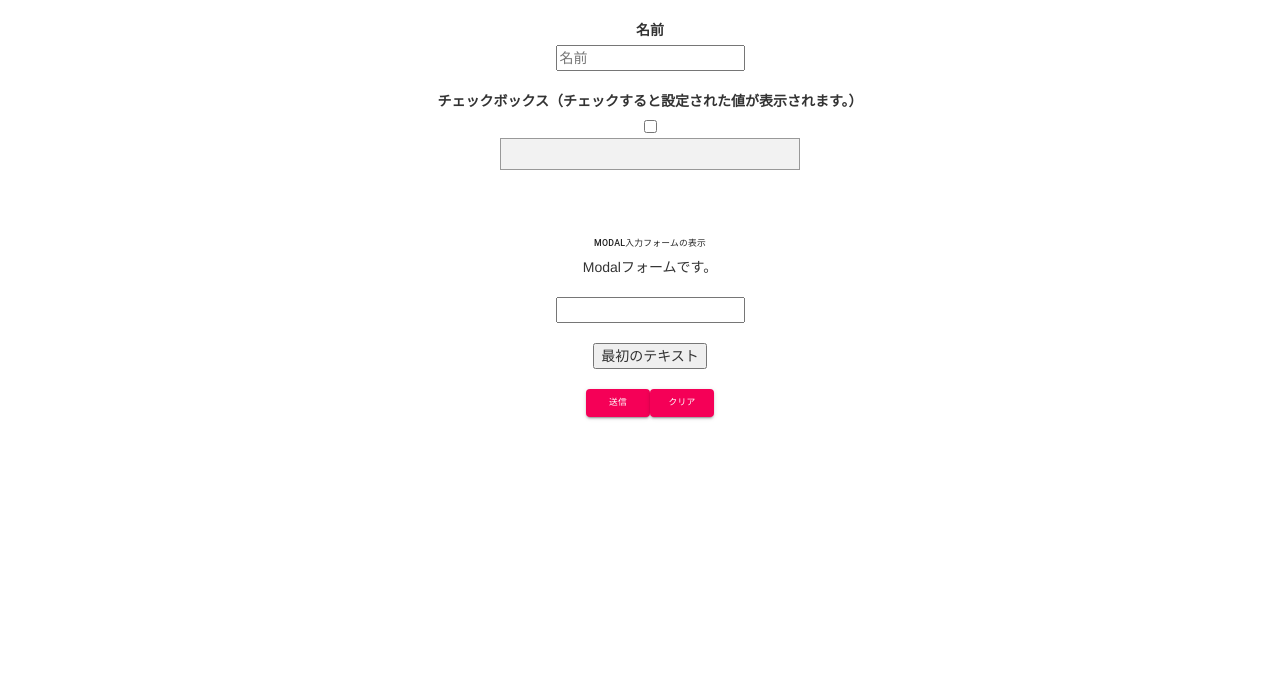
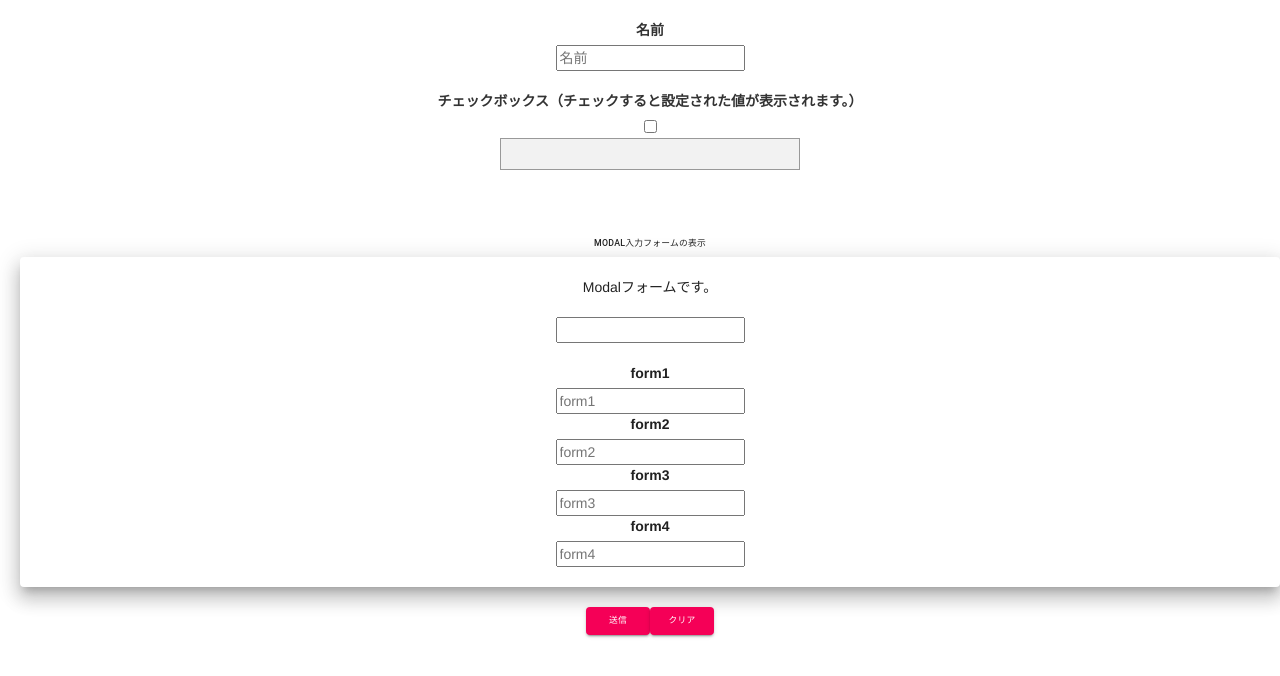
Before and after one commit to Onepiece2424/selfintroduction, a React (Create React App) app: page / in a window 1280 px wide. Both pictures are taken after a click on the button "MODAL入力フォームの表示". Shown: the top 676 px of the page. Built offline with nearby package versions, Linux system fonts and the light colour scheme.

Commit message:
不要な部分をコメントアウトし、Paper componentでモーダルをスタイリング

```diff
--- a/src/components/modal/ModalForm.jsx
+++ b/src/components/modal/ModalForm.jsx
@@ -1,35 +1,43 @@
+import { Paper } from '@material-ui/core'
 import React from 'react'
-import { useSelector, useDispatch } from 'react-redux'
+// import { useSelector, useDispatch } from 'react-redux'
 import { Field } from 'redux-form'
 import renderField from '../renderField'
-import { buttonTextChange } from '../../modules/buttonText'
+// import { buttonTextChange } from '../../modules/buttonText'
 
 const ModalForm = () => {
 
-  const buttonText = useSelector(state => state.buttonText)
-  const dispatch = useDispatch();
+  // const buttonText = useSelector(state => state.buttonText)
+  // const dispatch = useDispatch();
 
   // ボタンクリック後にテキスト変化
-  const buttonClick = () => {
-    switch(buttonText.text) {
-    case '最初のテキスト':
-      dispatch(buttonTextChange('2回目のテキスト内容に変更'))
-      break
-    case '2回目のテキスト内容に変更':
-      dispatch(buttonTextChange('最初のテキスト'))
-      break
-    default:
-      break
-    }
-  }
+  // const buttonClick = () => {
+  //   switch(buttonText.text) {
+  //   case '最初のテキスト':
+  //     dispatch(buttonTextChange('2回目のテキスト内容に変更'))
+  //     break
+  //   case '2回目のテキスト内容に変更':
+  //     dispatch(buttonTextChange('最初のテキスト'))
+  //     break
+  //   default:
+  //     break
+  //   }
+  // }
 
   return (
     <>
-      <div>Modalフォームです。</div>
-      <Field name="modalform" component={renderField} />
-      <br></br>
-      <button onClick={buttonClick}>{buttonText.text}</button>
-      <br></br>
+      <Paper elevation={12} className="modalContent">
+        <br></br>
+        <div>Modalフォームです。</div>
+        <Field name="modalform" component={renderField} />
+        <br></br>
+        <Field name="form1" component={renderField} label="form1" />
+        <Field name="form2" component={renderField} label="form2" />
+        <Field name="form3" component={renderField} label="form3" />
+        <Field name="form4" component={renderField} label="form4" />
+        {/* <button onClick={buttonClick}>{buttonText.text}</button> */}
+        <br></br>
+      </Paper>
     </>
   )
 }
```
